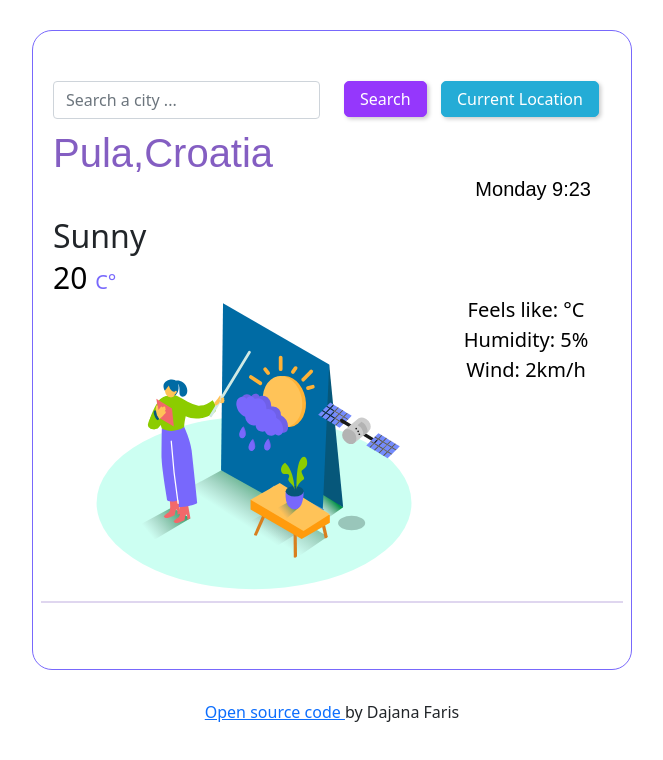
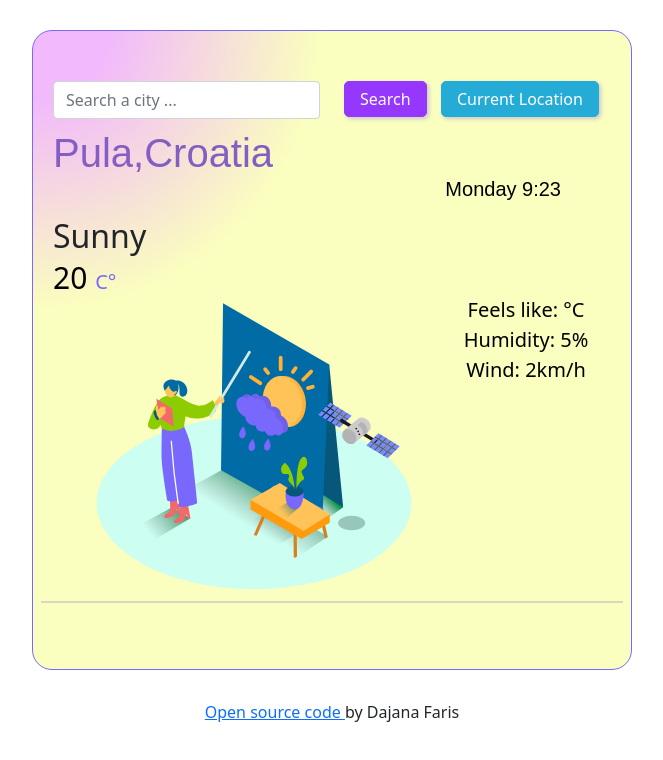
Before and after one commit to dajanafaris/Weather-app---Final, a plain HTML site: page index.html in a window 1280 px wide. Shown: the whole page, without its empty margins (308-971 px from the left). Drawn offline with nearby package versions, Linux system fonts and the light colour scheme.

Commit message:
background gradient

```diff
--- a/src/style.css
+++ b/src/style.css
@@ -1,5 +1,6 @@
 body {
   font-family: Arial, Helvetica, sans-serif;
+
 }
 
 .btnSearch,
@@ -38,6 +39,7 @@ body {
   padding: 20px;
   border: 1px solid #7868fc;
   border-radius: 20px;
+ background-image: radial-gradient( circle 344px at 1.4% 0%,  rgba(242,185,252,1) 19.3%, rgba(250,254,190,1) 80.7% );
 }
 
 h1 {
@@ -82,7 +84,7 @@ li {
 
 .actual-time {
   text-align: right;
-  margin: 0 20px 0 0;
+  margin: 0 50px 0 0;
 }
 
 .float-right {
```
